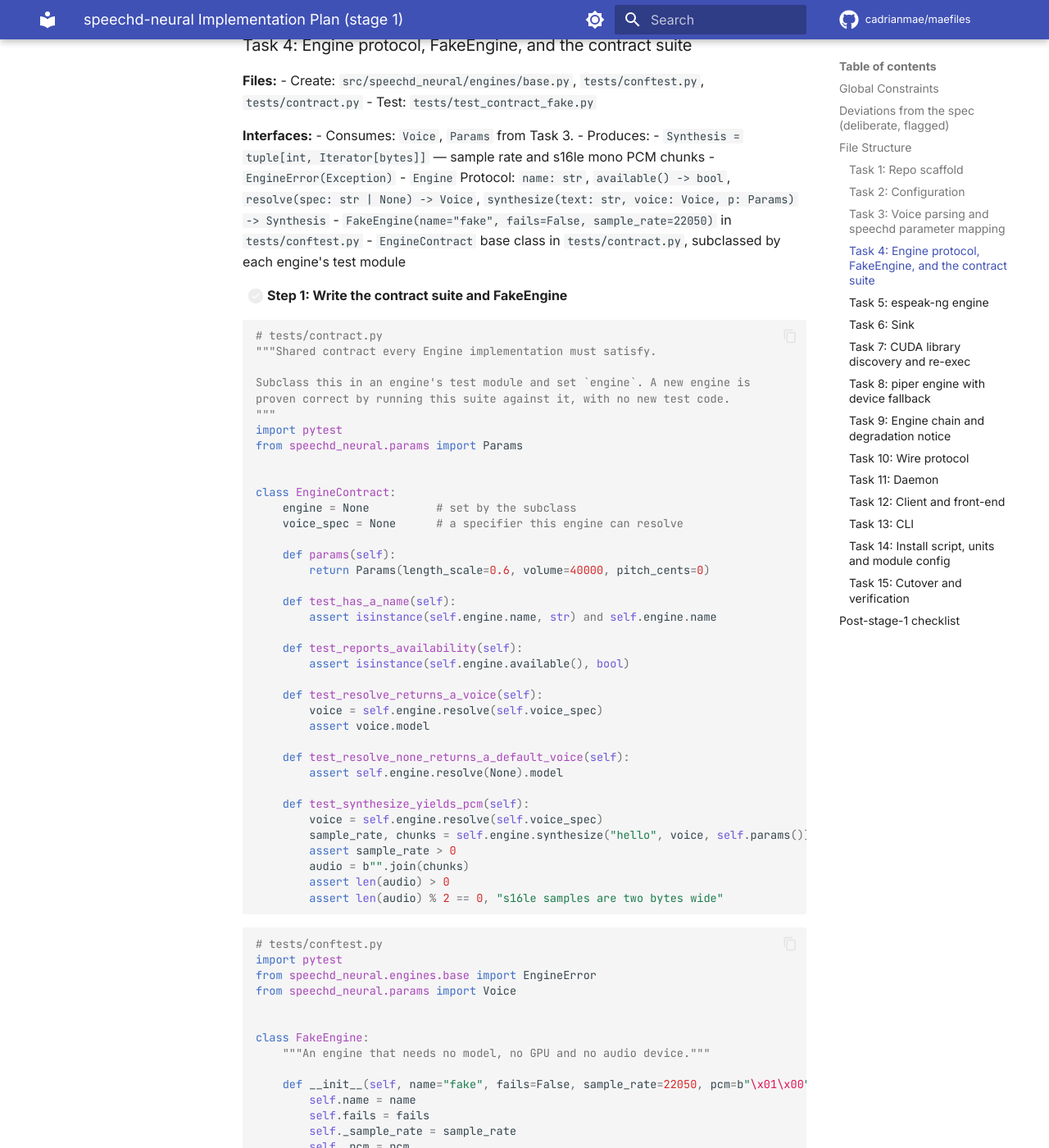
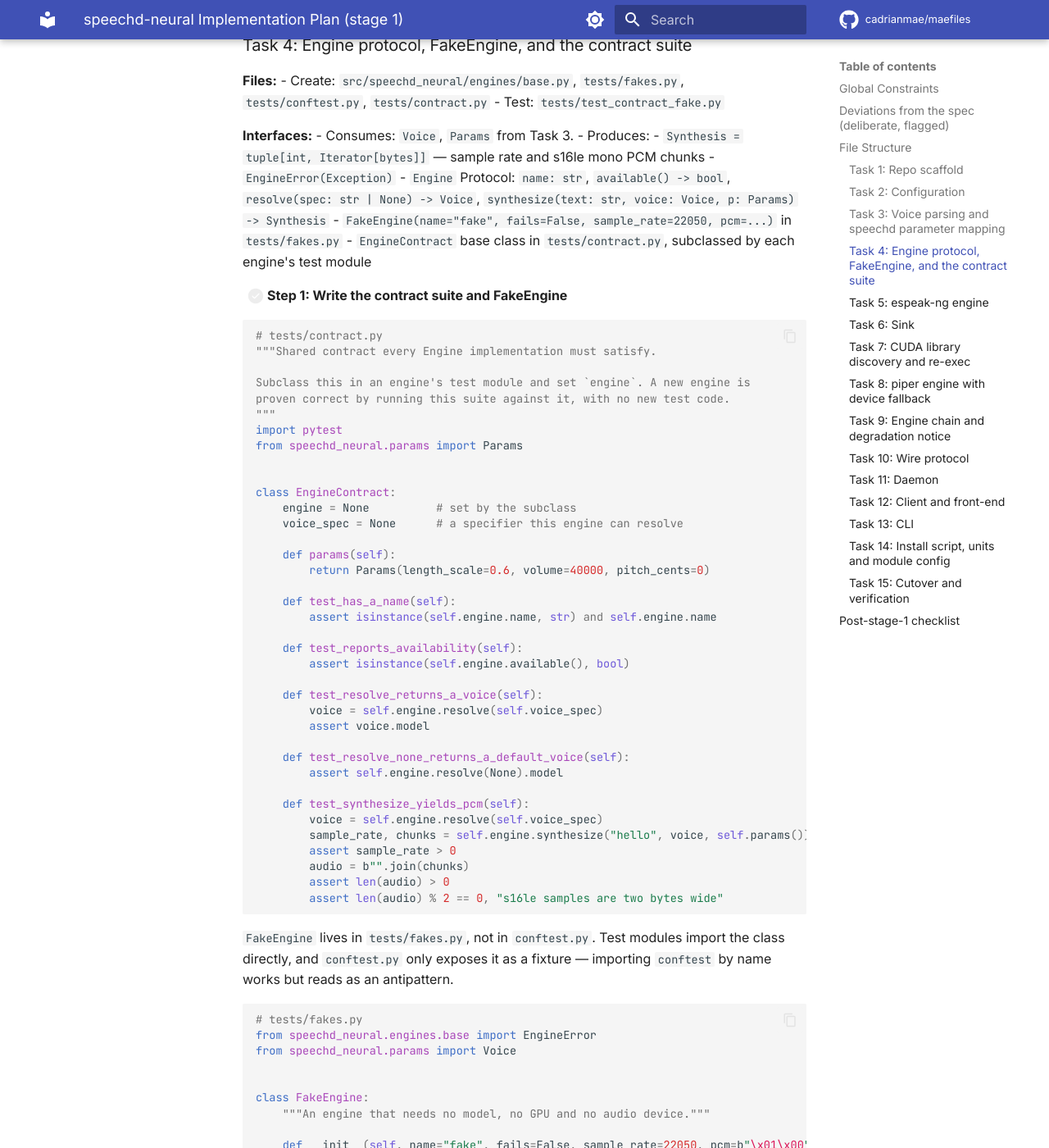
Before and after one commit to cadrianmae/maefiles, an MkDocs documentation site: the page built from docs/plans/2026-08-09-speechd-neural-implementation.md, in a window 1280 px wide and 1400 px high, scrolled down 11456 px. Shown: the whole window at 82% size. Built offline with MkDocs 1.6.1 and Material for MkDocs 9.7.7, drawn with Linux system fonts in a browser that asks for light colours; comment, search, counter and statistics services are not loaded; some of the changed text lies outside the part shown.

Commit message:
docs(plans): pre-flight fixes before execution
Moves FakeEngine into tests/fakes.py so test modules stop importing conftest
by name, and documents why the engine chain catches broadly, noting that
KeyboardInterrupt and SystemExit already pass through as BaseException
subclasses.

Co-Authored-By: Claude Opus 5 (1M context) <noreply@anthropic.com>

````diff
--- a/docs/plans/2026-08-09-speechd-neural-implementation.md
+++ b/docs/plans/2026-08-09-speechd-neural-implementation.md
@@ -560,7 +560,7 @@ git commit -m "feat(params): voice parsing and speechd parameter mapping"
 ### Task 4: Engine protocol, FakeEngine, and the contract suite
 
 **Files:**
-- Create: `src/speechd_neural/engines/base.py`, `tests/conftest.py`, `tests/contract.py`
+- Create: `src/speechd_neural/engines/base.py`, `tests/fakes.py`, `tests/conftest.py`, `tests/contract.py`
 - Test: `tests/test_contract_fake.py`
 
 **Interfaces:**
@@ -569,7 +569,7 @@ git commit -m "feat(params): voice parsing and speechd parameter mapping"
   - `Synthesis = tuple[int, Iterator[bytes]]` — sample rate and s16le mono PCM chunks
   - `EngineError(Exception)`
   - `Engine` Protocol: `name: str`, `available() -> bool`, `resolve(spec: str | None) -> Voice`, `synthesize(text: str, voice: Voice, p: Params) -> Synthesis`
-  - `FakeEngine(name="fake", fails=False, sample_rate=22050)` in `tests/conftest.py`
+  - `FakeEngine(name="fake", fails=False, sample_rate=22050, pcm=...)` in `tests/fakes.py`
   - `EngineContract` base class in `tests/contract.py`, subclassed by each engine's test module
 
 - [ ] **Step 1: Write the contract suite and FakeEngine**
@@ -614,9 +614,12 @@ class EngineContract:
         assert len(audio) % 2 == 0, "s16le samples are two bytes wide"
 ```
 
+`FakeEngine` lives in `tests/fakes.py`, not in `conftest.py`. Test modules
+import the class directly, and `conftest.py` only exposes it as a fixture —
+importing `conftest` by name works but reads as an antipattern.
+
 ```python
-# tests/conftest.py
-import pytest
+# tests/fakes.py
 from speechd_neural.engines.base import EngineError
 from speechd_neural.params import Voice
 
@@ -642,6 +645,12 @@ class FakeEngine:
         if self.fails:
             raise EngineError(f"{self.name} is configured to fail")
         return self._sample_rate, iter([self._pcm])
+```
+
+```python
+# tests/conftest.py
+import pytest
+from fakes import FakeEngine
 
 
 @pytest.fixture
@@ -652,7 +661,7 @@ def fake_engine():
 ```python
 # tests/test_contract_fake.py
 from contract import EngineContract
-from conftest import FakeEngine
+from fakes import FakeEngine
 
 
 class TestFakeEngineContract(EngineContract):
@@ -714,7 +723,7 @@ Expected: 5 passed.
 - [ ] **Step 5: Commit**
 
 ```bash
-git add src/speechd_neural/engines/base.py tests/contract.py tests/conftest.py tests/test_contract_fake.py pyproject.toml
+git add src/speechd_neural/engines/base.py tests/contract.py tests/fakes.py tests/conftest.py tests/test_contract_fake.py pyproject.toml
 git commit -m "feat(engines): Engine protocol with a shared contract suite"
 ```
 
@@ -1562,7 +1571,7 @@ engine as failed.
 ```python
 # tests/test_chain.py
 import pytest
-from conftest import FakeEngine
+from fakes import FakeEngine
 from speechd_neural.chain import EngineChain, ChainExhausted
 from speechd_neural.params import Params
 
@@ -1784,6 +1793,11 @@ class EngineChain:
                 sample_rate, chunks = engine.synthesize(text, voice, p)
                 # The watchdog: a hang before the first chunk counts as a failure.
                 _, stream = _first_chunk(chunks, self._first_chunk_timeout)
+            # Deliberately broad. onnxruntime, subprocess and model loading each
+            # raise unrelated exception types, and any type that escapes here
+            # becomes silence, which is the failure this project exists to kill.
+            # KeyboardInterrupt and SystemExit derive from BaseException, so
+            # they already pass through and still stop the process.
             except Exception as exc:
                 log.warning("[WARN] engine %s failed: %s", engine.name, exc)
                 errors.append(f"{engine.name}: {exc}")
@@ -1994,7 +2008,7 @@ import json
 import socket
 import threading
 import pytest
-from conftest import FakeEngine
+from fakes import FakeEngine
 from speechd_neural.chain import EngineChain
 from speechd_neural.config import Config, CoreConfig, EngineConfig, PiperConfig, SinkConfig
 from speechd_neural.daemon import Daemon
````
